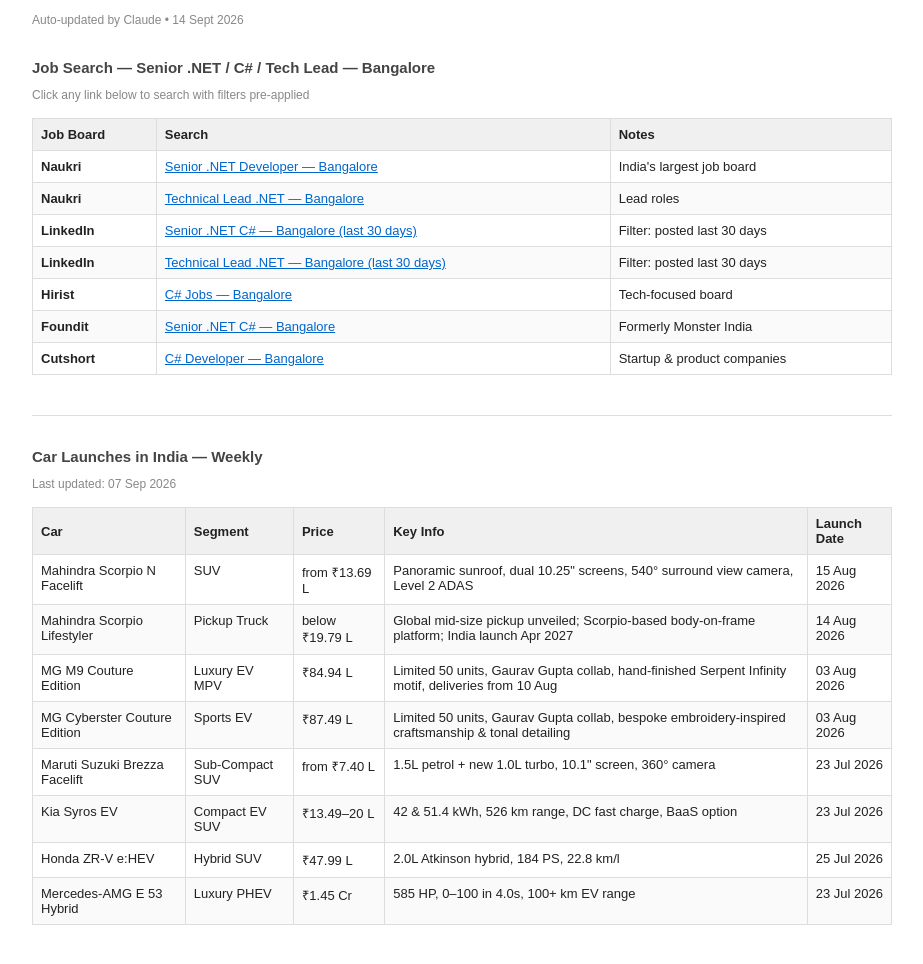
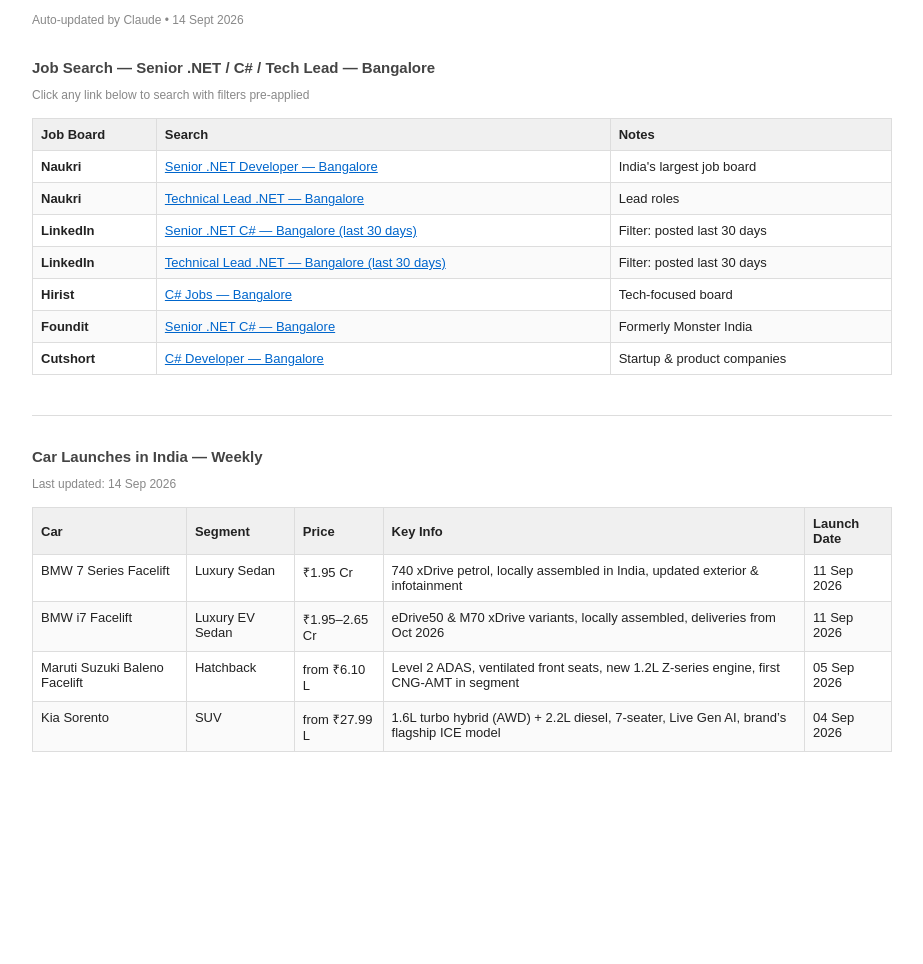
Before and after one commit to sreenivasr21/dashboard, a plain HTML site: page index.html in a window 1280 px wide. Shown: the part 84-1048 px from the top of the page, without its empty margins (178-1101 px from the left). After the commit the page ends 876 px from the top, so only its background shows below. Drawn offline with Linux system fonts and the light colour scheme.

Commit message:
Update car launches: Sep 2026 launches (BMW 7/i7, Baleno, Sorento)

```diff
--- a/index.html
+++ b/index.html
@@ -74,45 +74,17 @@
 
 <div class="section">
   <h2>Car Launches in India &mdash; Weekly</h2>
-  <div class="meta" id="cars-ts">Last updated: 07 Sep 2026</div>
+  <div class="meta" id="cars-ts">Last updated: 14 Sep 2026</div>
   <!-- CARS_DATA -->
   <table>
     <thead>
       <tr><th>Car</th><th>Segment</th><th>Price</th><th>Key Info</th><th>Launch Date</th></tr>
     </thead>
     <tbody>
-      <tr><td>Mahindra Scorpio N Facelift</td><td>SUV</td><td>from &#8377;13.69 L</td><td>Panoramic sunroof, dual 10.25&quot; screens, 540&#176; surround view camera, Level 2 ADAS</td><td>15 Aug 2026</td></tr>
-      <tr><td>Mahindra Scorpio Lifestyler</td><td>Pickup Truck</td><td>below &#8377;19.79 L</td><td>Global mid-size pickup unveiled; Scorpio-based body-on-frame platform; India launch Apr 2027</td><td>14 Aug 2026</td></tr>
-      <tr><td>MG M9 Couture Edition</td><td>Luxury EV MPV</td><td>&#8377;84.94 L</td><td>Limited 50 units, Gaurav Gupta collab, hand-finished Serpent Infinity motif, deliveries from 10 Aug</td><td>03 Aug 2026</td></tr>
-      <tr><td>MG Cyberster Couture Edition</td><td>Sports EV</td><td>&#8377;87.49 L</td><td>Limited 50 units, Gaurav Gupta collab, bespoke embroidery-inspired craftsmanship &amp; tonal detailing</td><td>03 Aug 2026</td></tr>
-      <tr>
-        <td>Maruti Suzuki Brezza Facelift</td>
-        <td>Sub-Compact SUV</td>
-        <td>from &#8377;7.40 L</td>
-        <td>1.5L petrol + new 1.0L turbo, 10.1&quot; screen, 360&#176; camera</td>
-        <td>23 Jul 2026</td>
-      </tr>
-      <tr>
-        <td>Kia Syros EV</td>
-        <td>Compact EV SUV</td>
-        <td>&#8377;13.49&ndash;20 L</td>
-        <td>42 &amp; 51.4 kWh, 526 km range, DC fast charge, BaaS option</td>
-        <td>23 Jul 2026</td>
-      </tr>
-      <tr>
-        <td>Honda ZR-V e:HEV</td>
-        <td>Hybrid SUV</td>
-        <td>&#8377;47.99 L</td>
-        <td>2.0L Atkinson hybrid, 184 PS, 22.8 km/l</td>
-        <td>25 Jul 2026</td>
-      </tr>
-      <tr>
-        <td>Mercedes-AMG E 53 Hybrid</td>
-        <td>Luxury PHEV</td>
-        <td>&#8377;1.45 Cr</td>
-        <td>585 HP, 0&ndash;100 in 4.0s, 100+ km EV range</td>
-        <td>23 Jul 2026</td>
-      </tr>
+      <tr><td>BMW 7 Series Facelift</td><td>Luxury Sedan</td><td>&#8377;1.95 Cr</td><td>740 xDrive petrol, locally assembled in India, updated exterior &amp; infotainment</td><td>11 Sep 2026</td></tr>
+      <tr><td>BMW i7 Facelift</td><td>Luxury EV Sedan</td><td>&#8377;1.95&ndash;2.65 Cr</td><td>eDrive50 &amp; M70 xDrive variants, locally assembled, deliveries from Oct 2026</td><td>11 Sep 2026</td></tr>
+      <tr><td>Maruti Suzuki Baleno Facelift</td><td>Hatchback</td><td>from &#8377;6.10 L</td><td>Level 2 ADAS, ventilated front seats, new 1.2L Z-series engine, first CNG-AMT in segment</td><td>05 Sep 2026</td></tr>
+      <tr><td>Kia Sorento</td><td>SUV</td><td>from &#8377;27.99 L</td><td>1.6L turbo hybrid (AWD) + 2.2L diesel, 7-seater, Live Gen AI, brand&rsquo;s flagship ICE model</td><td>04 Sep 2026</td></tr>
     </tbody>
   </table>
   <!-- /CARS_DATA -->
```
